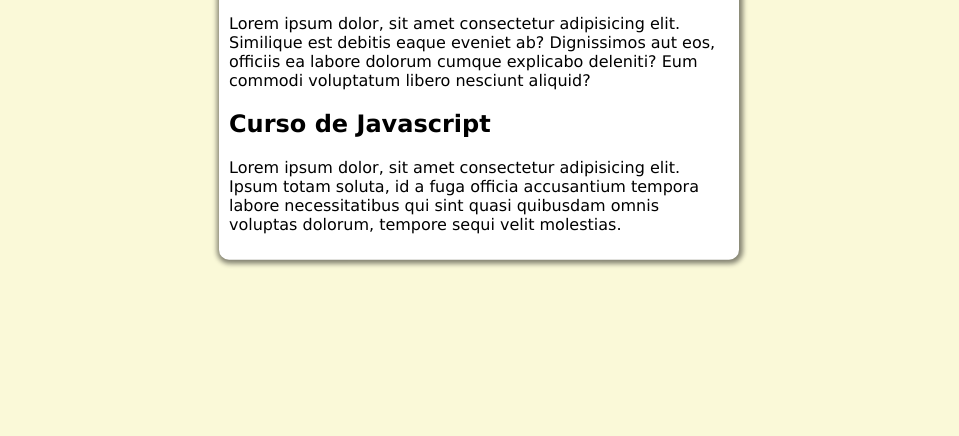
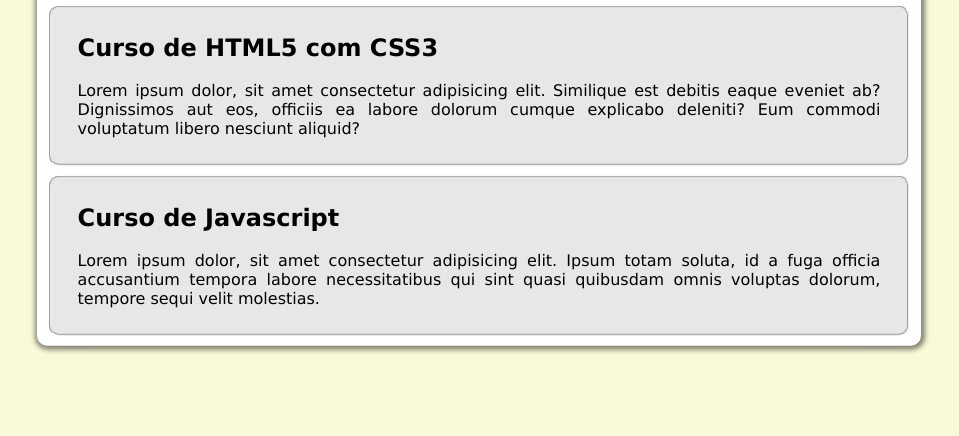
Before and after one commit to brunodepaduaf/projeto-site-curso, a plain HTML site: page projeto-site/index.html in a window 1280 px wide. Shown: the part 364-800 px from the top of the page, without its empty margins (161-1120 px from the left). Drawn offline with Linux system fonts and the light colour scheme.

Commit message:
Att Formatação geral

```diff
--- a/projeto-site/index.html
+++ b/projeto-site/index.html
@@ -13,12 +13,20 @@
             <h1>Cursos Grátis</h1>
         </header>
         <article>
-            <h2>Curso de HTML5 com CSS3</h2>
-            <p>Lorem ipsum dolor, sit amet consectetur adipisicing elit. Similique est debitis eaque eveniet ab? Dignissimos aut eos, officiis ea labore dolorum cumque explicabo deleniti? Eum commodi voluptatum libero nesciunt aliquid?</p>
+            <fieldset>
+                <div class="bloco">
+                    <h2>Curso de HTML5 com CSS3</h2>
+                    <p>Lorem ipsum dolor, sit amet consectetur adipisicing elit. Similique est debitis eaque eveniet ab? Dignissimos aut eos, officiis ea labore dolorum cumque explicabo deleniti? Eum commodi voluptatum libero nesciunt aliquid?</p>
+                </div>
+            </fieldset>
         </article>
         <article>
-            <h2>Curso de Javascript</h2>
-            <p>Lorem ipsum dolor, sit amet consectetur adipisicing elit. Ipsum totam soluta, id a fuga officia accusantium tempora labore necessitatibus qui sint quasi quibusdam omnis voluptas dolorum, tempore sequi velit molestias.</p>
+            <fieldset>
+                <div class="bloco">
+                        <h2 class>Curso de Javascript</h2>
+                        <p>Lorem ipsum dolor, sit amet consectetur adipisicing elit. Ipsum totam soluta, id a fuga officia accusantium tempora labore necessitatibus qui sint quasi quibusdam omnis voluptas dolorum, tempore sequi velit molestias.</p>
+                </div>
+            </fieldset>
         </article>
     </main>
 </body>
--- a/projeto-site/styles/style.css
+++ b/projeto-site/styles/style.css
@@ -6,19 +6,24 @@
 body {
     background-color: rgb(250, 249, 216);
     padding-bottom: 0;
-    transform: translate(0, 60%);
+    transform: translate(0, 50%);
 }
 
 main {
     background-color: white;
-    width: 500px;
-    margin: auto;
+    margin: 50em 20em 30 em;
+    margin: 5% 15% 5% 15%;
     padding: 10px;
     box-shadow: 1px 1px 5px 3px #00000079;
     border-radius: 10px;
 }
-fieldset{
+fieldset {
     border-radius: 10px;
     margin-top: 0.6em;
     background-color: rgb(232, 231, 229);
 }
+.bloco {
+    padding: 0px 15px 0px 15px;
+    text-align: justify;
+
+}
```
